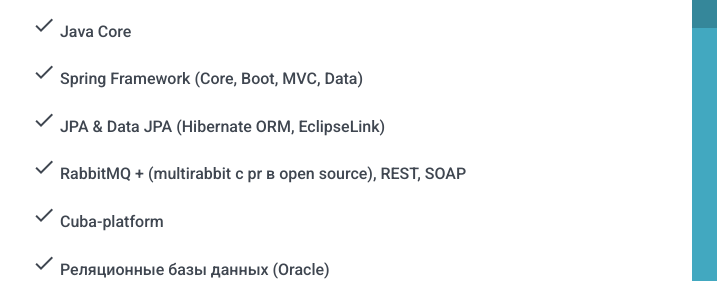
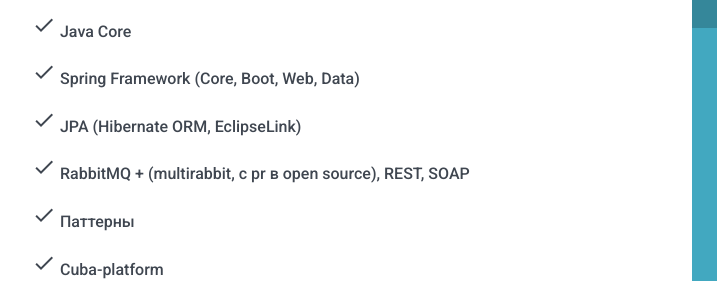
Before and after one commit to ArtemchukAndrei94/ArtemchukAndrei94.github.io, a plain HTML site: page index.html in a window 1280 px wide. Shown: the part 349-630 px from the top of the page, 188-905 px from the left. Drawn offline with Linux system fonts and the light colour scheme.

Commit message:
changed 25.10.2022

```diff
--- a/index.html
+++ b/index.html
@@ -110,11 +110,13 @@
                 <h2 class="section-title"><i class="fa fa-rocket"></i>Навыки &amp; Мастерство</h2>
                 <div>
                     <h3 class="job-title"><i class="material-icons">done</i> Java Core</h3><br>
-                    <h3 class="job-title"><i class="material-icons">done</i> Spring Framework (Core, Boot, MVC, Data)</h3><br>
-                    <h3 class="job-title"><i class="material-icons">done</i> JPA & Data JPA (Hibernate ORM, EclipseLink)
+                    <h3 class="job-title"><i class="material-icons">done</i> Spring Framework (Core, Boot, Web, Data)</h3><br>
+                    <h3 class="job-title"><i class="material-icons">done</i> JPA (Hibernate ORM, EclipseLink)
                     </h3><br>
-                    <h3 class="job-title"><i class="material-icons">done</i> RabbitMQ + (multirabbit с pr в open
+                    <h3 class="job-title"><i class="material-icons">done</i> RabbitMQ + (multirabbit, с pr в open
                         source), REST, SOAP
+                    </h3><br>
+                    <h3 class="job-title"><i class="material-icons">done</i> Паттерны
                     </h3><br>
                     <h3 class="job-title"><i class="material-icons">done</i> Cuba-platform
                     </h3><br>
```
